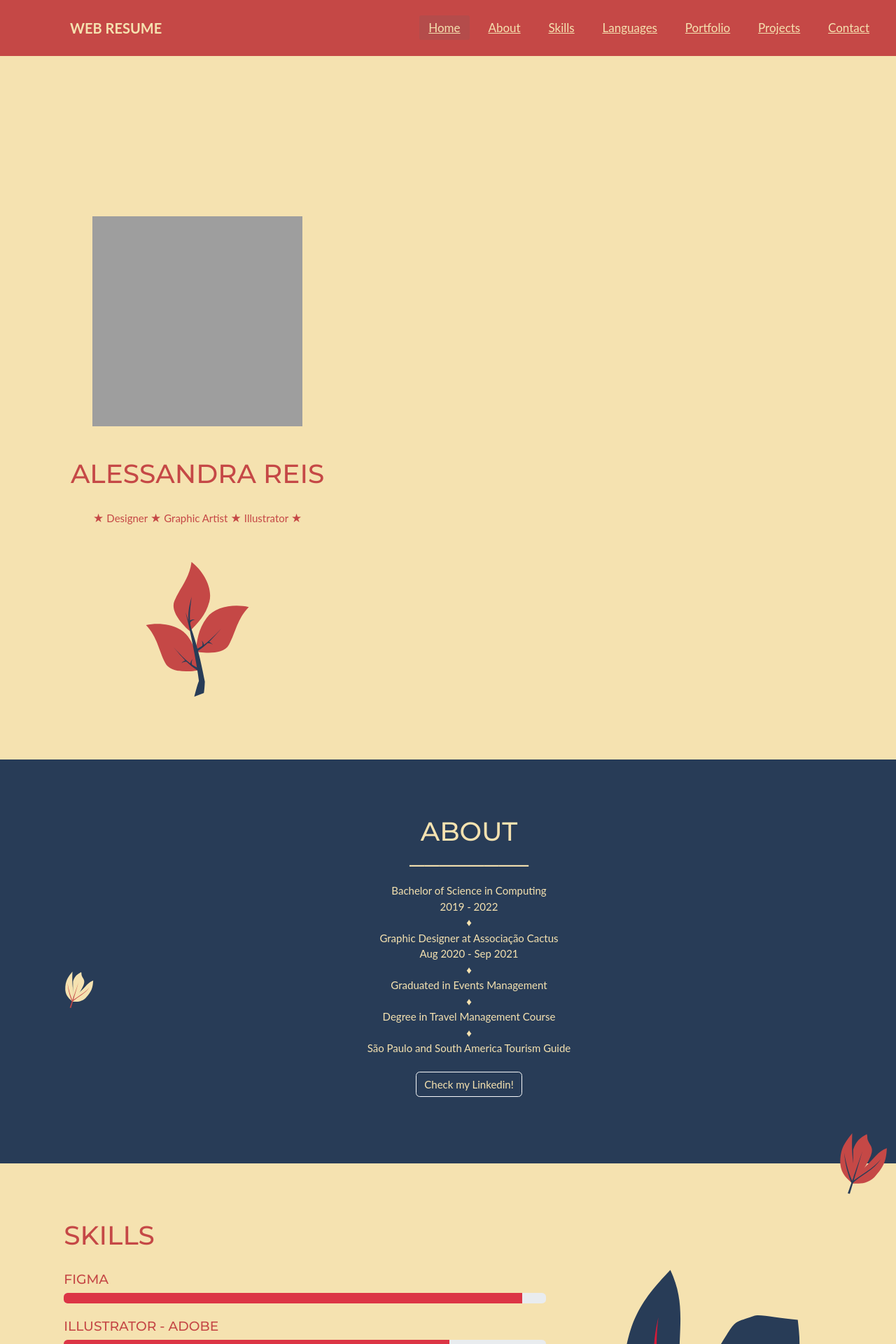
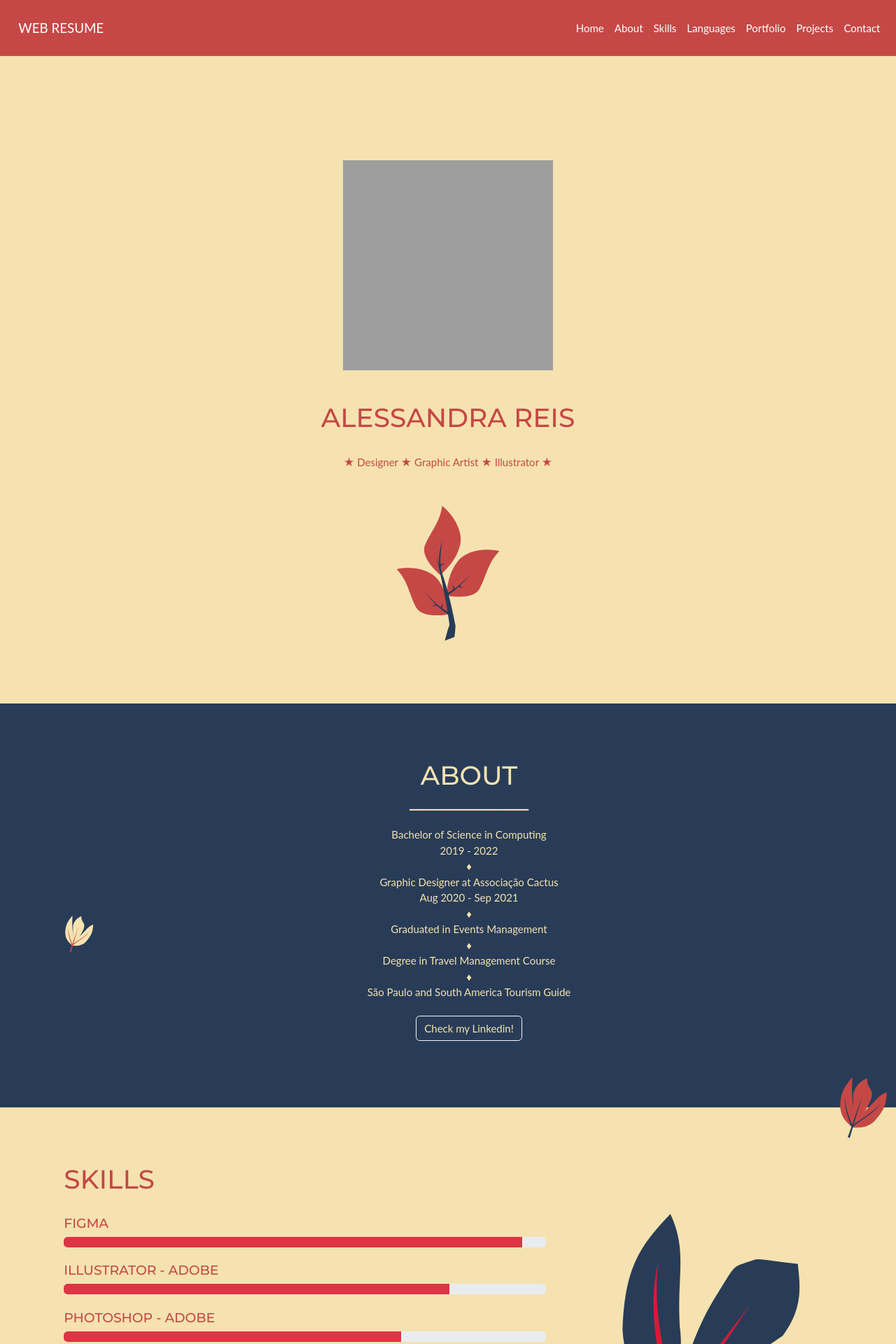
Before and after one commit to Alessandra-Reis/Web-Resume, a PHP site: page / in a window 1280 px wide. Shown: the top 1920 px of the page at 70% size. Run offline with PHP 8.4, Linux system fonts and the light colour scheme; some libraries are stand-ins or nearby versions; grey boxes are pictures that could not be loaded.

Commit message:
update layout
.

```diff
--- a/css/style.css
+++ b/css/style.css
@@ -67,52 +70,9 @@ nav {
   color: #F5E2B0;
 }
 
-label.logo{
-  color: #F5E2B0;
-  font-size: 20px;
-  line-height: 80px;
-  padding: 0 100px;
-  font-weight: bold;
-}
-
-nav ul{
-  float: right;
-  margin-right: 20px;
-}
-
-nav ul li{
-  display: inline-block;
-  line-height: 80px;
-  margin: 0 5px;
-}
-
-nav ul li a{
-  color: #F5E2B0;
-  font-size: 17px;
-  padding: 7px 13px;
-  border-radius: 3px;
-}
-
-a.active,a:hover {
-  background: #B44C4B;
-  transition: 5s;
+#nav-opt:hover {
   text-decoration: underline;
 }
-
-.checkbtn{
-  font-size: 30px;
-  color: #F5E2B0;
-  float: right;
-  line-height: 80px;
-  margin-right: 40px;
-  cursor: pointer;
-  display: none;
-}
-
-#check{
-  display: none;
-}
-
 
 #navbarNav:hover {
   text-decoration: #283c57;
--- a/index.html
+++ b/index.html
@@ -3,9 +3,6 @@
 
 <head>
     <title>Alessandra Reis - Web Resume</title>
-    <meta name="viewport" content="width=device-width, initial-scale=1.0">
-    <link rel="stylesheet" href="style.css">
-    <script src="https://kit.fontawesome.com/a076d05399.js" crossorigin="anonymous"></script>
 
     <!--Favicons-->
     <link href="img/icon1.jpg" rel="icon">
@@ -38,31 +35,14 @@
 
     <!--NAVBAR-->
 
-    <nav>
-        <input type="checkbox" id="check">
-        <label for="check" class="checkbtn">
-            <i class="fas fa-bars"></i>
-        </label>
-        <label class="logo" href="#">WEB RESUME</label>
-        <ul>
-            <li><a class="active" href="#">Home</a></li>
-            <li><a href="#about">About</a></li>
-            <li><a href="#skills">Skills</a></li>
-            <li><a href="#languages">Languages</a></li>
-            <li><a href="#portfolio">Portfolio</a></li>
-            <li><a href="#projects">Projects</a></li>
-            <li><a href="#footer">Contact</a></li>
-        </ul>
-    </nav>
-
-    <!-- <nav class="navbar  fixed-top navbar-expand-lg navbar-dark p-md-3">
+    <nav class="navbar  fixed-top navbar-expand-lg navbar-dark p-md-3">
 
         <div class="container">
             <a class="navbar-brand" href="#">WEB RESUME</a>
         </div>
 
         <button class="navbar-toggler" type="button" data-bs-toggle="collapse" data-bs-target="#navbarNav"
-            aria-controls="navbarNav" aria-expanded="" aria-label="Toggle navigation">
+            aria-controls="navbarNav" aria-expanded="false" aria-label="Toggle navigation">
             <span class="navbar-toggler-icon"></span>
         </button>
 
@@ -92,10 +72,8 @@
                 </li>
             </ul>
         </div>
+
     </nav>
-    -->
-
-
 
     <!--HOME PAGE-->
 
```
Also changed, not shown: other parts of css/style.css (+4 -44 lines).
